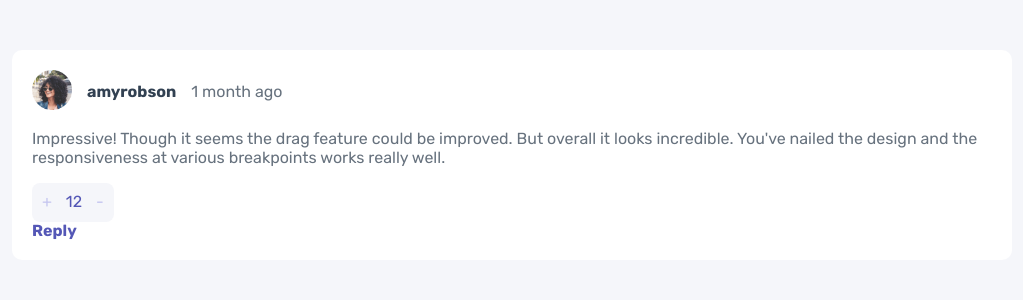
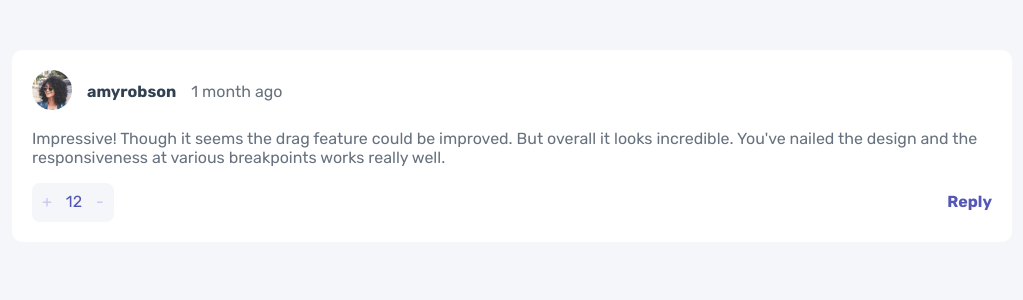
Before and after one commit to Kerri-AnnBates/interactive-comments, a React (Create React App) app in the folder client/: page / in a window 1280 px wide. Shown: the top 300 px of the page, without its empty margins (128-1151 px from the left). Built offline with nearby package versions, Linux system fonts and the light colour scheme.

Commit message:
align user action links

```diff
--- a/client/src/styles/css/app.css
+++ b/client/src/styles/css/app.css
@@ -367,6 +367,7 @@ img {
   padding: 20px;
   border-radius: 10px;
   color: #67727e;
+  position: relative;
 }
 
 .username {
@@ -378,6 +379,9 @@ img {
 .user-actions {
   font-weight: 700;
   color: #5457b6;
+  position: absolute;
+  right: 20px;
+  bottom: 30px;
 }
 
 .comment-details {
--- a/client/src/styles/sass/_comment.scss
+++ b/client/src/styles/sass/_comment.scss
@@ -5,6 +5,7 @@
     padding: 20px;
     border-radius: 10px;
     color: $greyishBlue;
+    position: relative;
 }
 
 .username {
@@ -16,6 +17,9 @@
 .user-actions {
     font-weight: 700;
     color: $moderateBlue;
+    position: absolute;
+    right: 20px;
+    bottom: 30px;
 }
 
 .comment-details {
```
